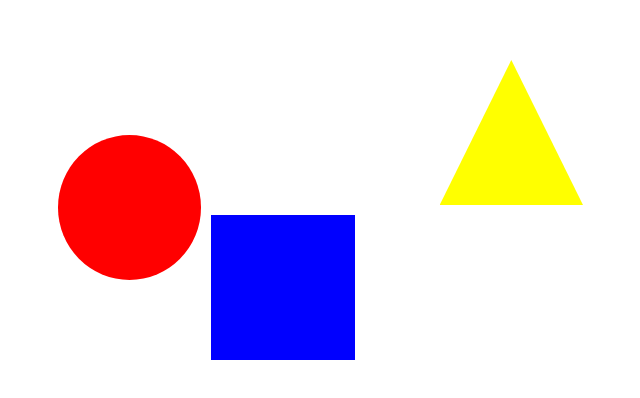
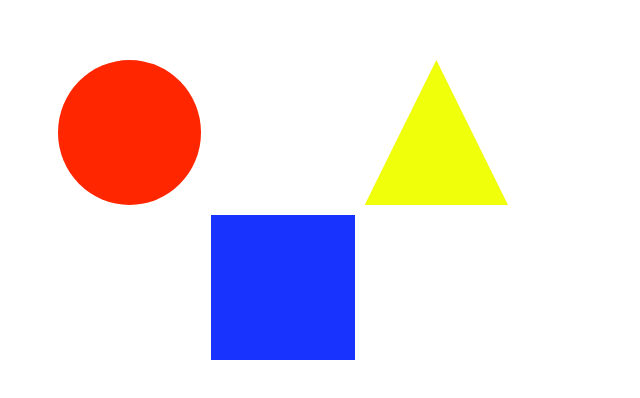
Before and after one commit to michaeland974/shapes, a plain HTML site: page index.html in a window 1280 px wide. Shown: the part 190-588 px from the top of the page, without its empty margins (357-997 px from the left). Drawn offline with Linux system fonts and the light colour scheme.

Commit message:
hex codes updated

```diff
--- a/index.html
+++ b/index.html
@@ -67,9 +67,9 @@
            grid-area: a;
            height: 100%;
            width: 100%;
-           background-color: red;
+           background-color: #FF2600;
            border-radius: 50%;
-           animation: Up-Down 1s infinite alternate linear;
+           /* animation: Up-Down 1s infinite alternate linear; */
          ">
     </div>
 
@@ -79,9 +79,9 @@
            grid-area: b;
            width: 100%;
            height: 100%;
-           background-color: yellow;
+           background-color: #f0ff0a;
            clip-path: polygon(50% 0, 100% 100%, 0 100%);
-           animation: Left-Right 1s infinite alternate linear;
+           /* animation: Left-Right 1s infinite alternate linear; */
          ">
     </div>
 
@@ -91,7 +91,7 @@
            grid-area: c;
            height: 100%;
            width: 100%;
-           background-color: blue;
+           background-color: #1833FE;
          ">
     </div>
 
```
